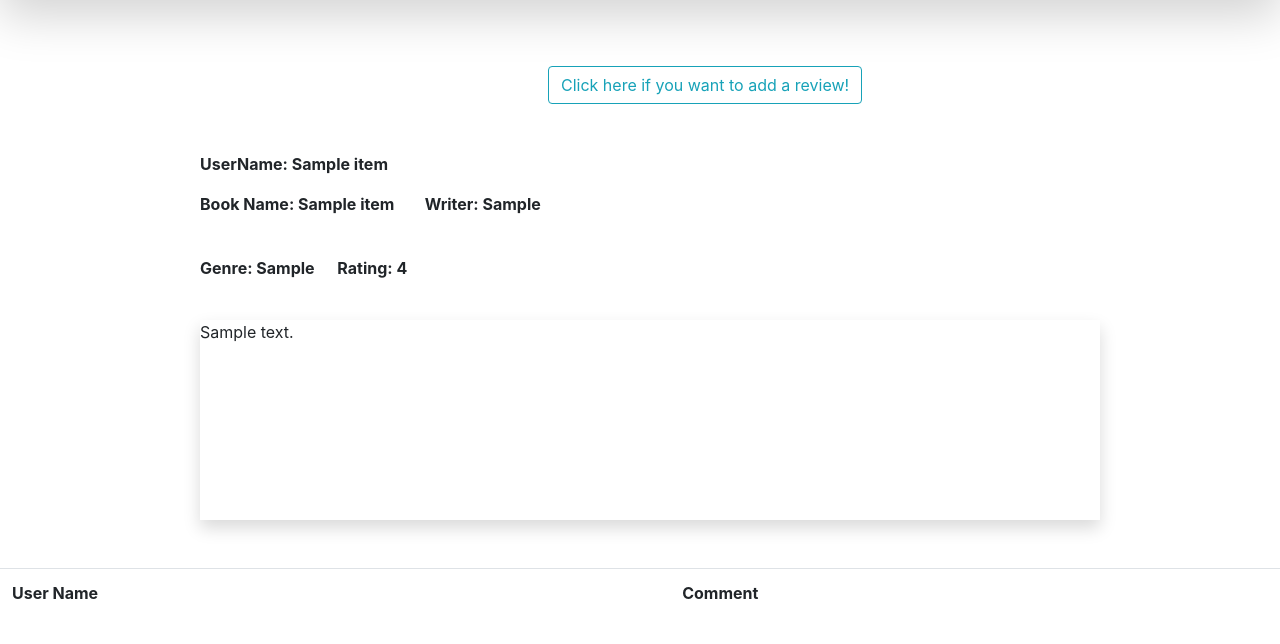
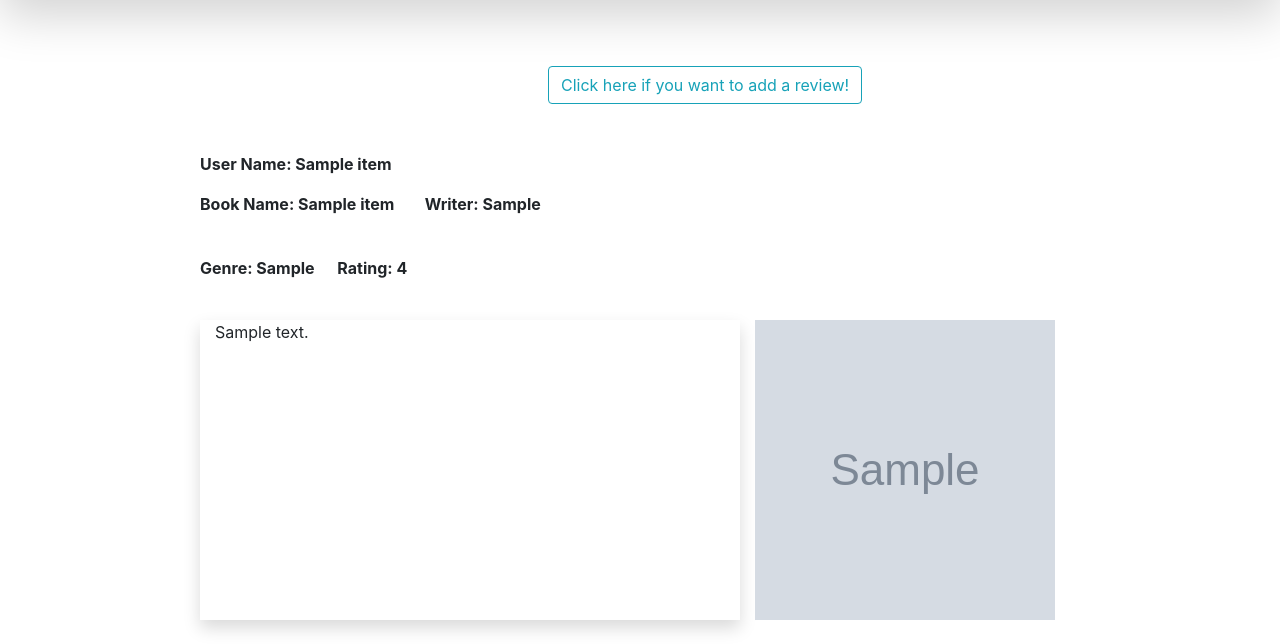
Before and after one commit to zarin313/ReadersGround, a Django app: template adminpanel/crudop/templates/home.html in a window 1280 px wide. Shown: the part 82-726 px from the top of the page. Run offline with Django 3.2, Linux system fonts and the light colour scheme; the template is opened without the code that fills it: most values are stand-ins (such as "Sample title", 1, 10 or a date in 2020); grey boxes marked "Sample" are stand-in pictures; lists and menus that the app fills with data are empty; some libraries are stand-ins or nearby versions.

Commit message:
show image on review

```diff
--- a/adminpanel/adminpanel/urls.py
+++ b/adminpanel/adminpanel/urls.py
@@ -25,4 +25,4 @@ urlpatterns = [
     path('crudop/', include('crudop.urls')),
     path('readersground/', include('user.urls')),
     path('admin/', admin.site.urls),
-]
+]+static(settings.MEDIA_URL, document_root=settings.MEDIA_ROOT)
--- a/adminpanel/crudop/templates/home.html
+++ b/adminpanel/crudop/templates/home.html
@@ -1,4 +1,4 @@
-{%load static%}
+{% load static %}
 <!doctype html>
 <html lang="en">
   <head>
@@ -40,11 +40,13 @@
                 {% for item in data %}
 
                 <div style="padding-left: 200px">
-                    <P><b>UserName:  {{ item.getuname }}  </P>
+                    <P><b>User Name:  {{ item.getuname }}  </P>
                     <p>Book Name: {{ item.getName }} &nbsp; &nbsp;&nbsp;&nbsp;&nbsp; Writer: {{ item.getWriter }}</p><br>
                     <p> Genre: {{ item.getGenre }} &nbsp;&nbsp;&nbsp;&nbsp;&nbsp;Rating: {{ item.getRate }}</p> </b><br>
-                     <div class="shadow" style="height:200px; width: 900px;overflow: auto" ><p>{{ item.getReview }} </p></div><br>
-                    <!--<img src='{{ item.getImgpath }}' style="width:300px;height:300px;">-->
+                    <div class="row m-0">
+                     <div class="shadow col-6 m-0" style="height:300px; width: 900px;overflow: auto" ><p>{{ item.getReview }} </p></div><br>
+                    <div class=" col-6 m-0"><img src='{{ item.getImgpath }}' style="width:300px;height:300px;"></div>
+                    </div>
                     {% if u == item.getuname %}
                     <form action="{% url 'update' item.getId %}" method='GET'>
                                 <input style="float: left" class="btn btn-primary" type="submit" value="Update">
```
